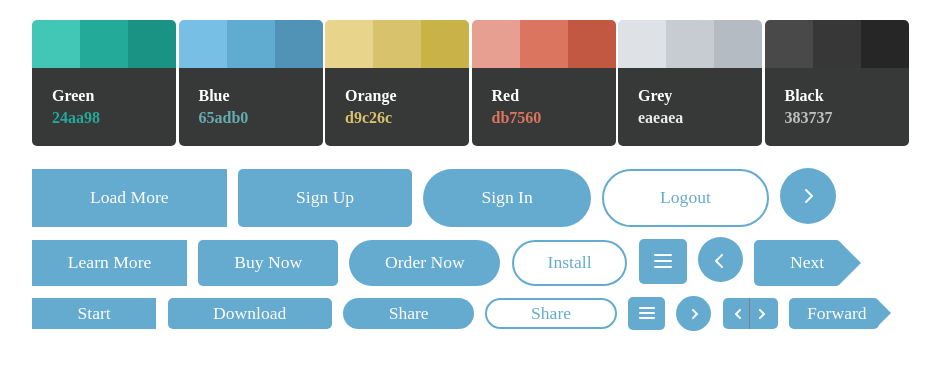
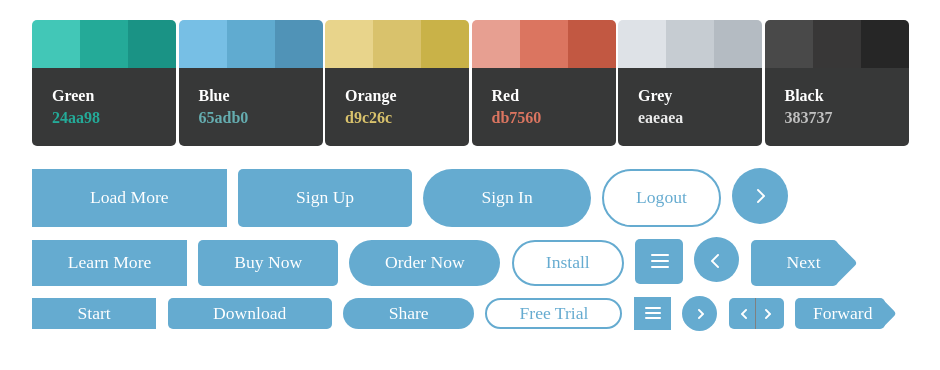
Before and after one commit to antonMihalev/ui-base-lib, a website: page app/index.html in a window 1280 px wide. Shown: the whole page, without its empty margins (138-1078 px from the left). Drawn offline with Linux system fonts and the light colour scheme.

Commit message:
redoing 'forward' and 'next' buttons by transform-rotate

```diff
--- a/app/index.html
+++ b/app/index.html
@@ -140,7 +140,7 @@
           	<p>Share</p>
           </div>
           <div class="buttons--item sm oval-inverse">
-          	<p>Share</p>
+          	<p>Free Trial</p>
           </div>
           <div class="buttons--item round--menu-sm">
           	<img src="img/sm_menu_icon.png" alt="sm_menu_icon">
--- a/app/sass/base/_buttons.sass
+++ b/app/sass/base/_buttons.sass
@@ -12,22 +12,22 @@ $bg_main: #65abd0
     background: $bg_main
     border: 2px solid transparent
     margin-right: .5em
+    &:hover
+      background: lighten($bg_main,10%)
+      cursor: pointer
     &.big
       padding: 18px 56px
     &.sm
       padding: 5px 43.5px
 
-    &.round
+    &.round, &.round--menu, &.round--split,&.round--arr
       border-radius: 5px
       &--menu
-        border-radius: 5px
         padding: 13px 12.5px 10.5px 13.5px
         &-sm
-          border-radius: 5px
           padding: 6px 8.5px 6px 8.8px
       &--split
         position: relative
-        border-radius: 5px
         padding: 5px 35px 5px 10px
         background-image: url("../img/sm_arr_ltr.png")
         background-repeat: no-repeat
@@ -41,62 +41,56 @@ $bg_main: #65abd0
           top: -2px
           left: 50%
           margin-left: -1px
-      &--arr
-        -webkit-border-radius: 5px
-        border-radius: 5px
+      &--arr, &--arr-sm
         padding-right: 15px
         position: relative
+        z-index: 1
         &:after
           content: ""
           position: absolute
-          top: 0
-          left: 0
-          height: 0
-          width: 0
-          border: 22px solid transparent
-          border-left-color: $bg_main
-          top: -1.27px
-          left: 83px
-          -webkit-border-radius: 3px
-          border-radius: 3px
+          background: $bg_main
+          height: 32px
+          width: 32px
+          top: 5px
+          left: 66px
+          -webkit-border-radius: 4px
+          border-radius: 4px
+          transform: rotate(45deg)
+          z-index: -1
+        &:hover:after
+          background: lighten($bg_main,10%)
+
         &-sm
           border-radius: 5px
           padding-right: 10px
           padding-left: 16px
           position: relative
           &:after
-            content: ""
-            position: absolute
-            top: 0
-            left: 0
-            height: 0
-            width: 0
-            border: 16.7px solid  transparent
-            border-left-color: $bg_main
-            border-radius: 10px
-            top: -3px
-            left: 83.5px
+            height: 23px
+            width: 23px
+            top: 2px
+            left: 72px
 
-
-    &.oval
+    &.oval, &.oval-inverse
       border-radius: 30px
       &-inverse
-        border-radius: 30px
+        padding-left: 2rem
+        padding-right: 2rem
         background: white
         color: $bg_main
         border-color: $bg_main
-    &.circle
+        &:hover
+          border-color: lighten($bg_main,10%)
+    &.circle, &.circle--big, &.circle--sm
       border-radius: 50%
       height: 45px
       width: 45px
       padding: 15px 15px
       &--big
-        border-radius: 50%
         height: 56px
         width: 56px
         padding: 19px 23px
       &--sm
-        border-radius: 50%
         height: 35px
         width: 35px
         padding: 7px 13.5px
```
Also changed, not shown: app/css/style.css.
